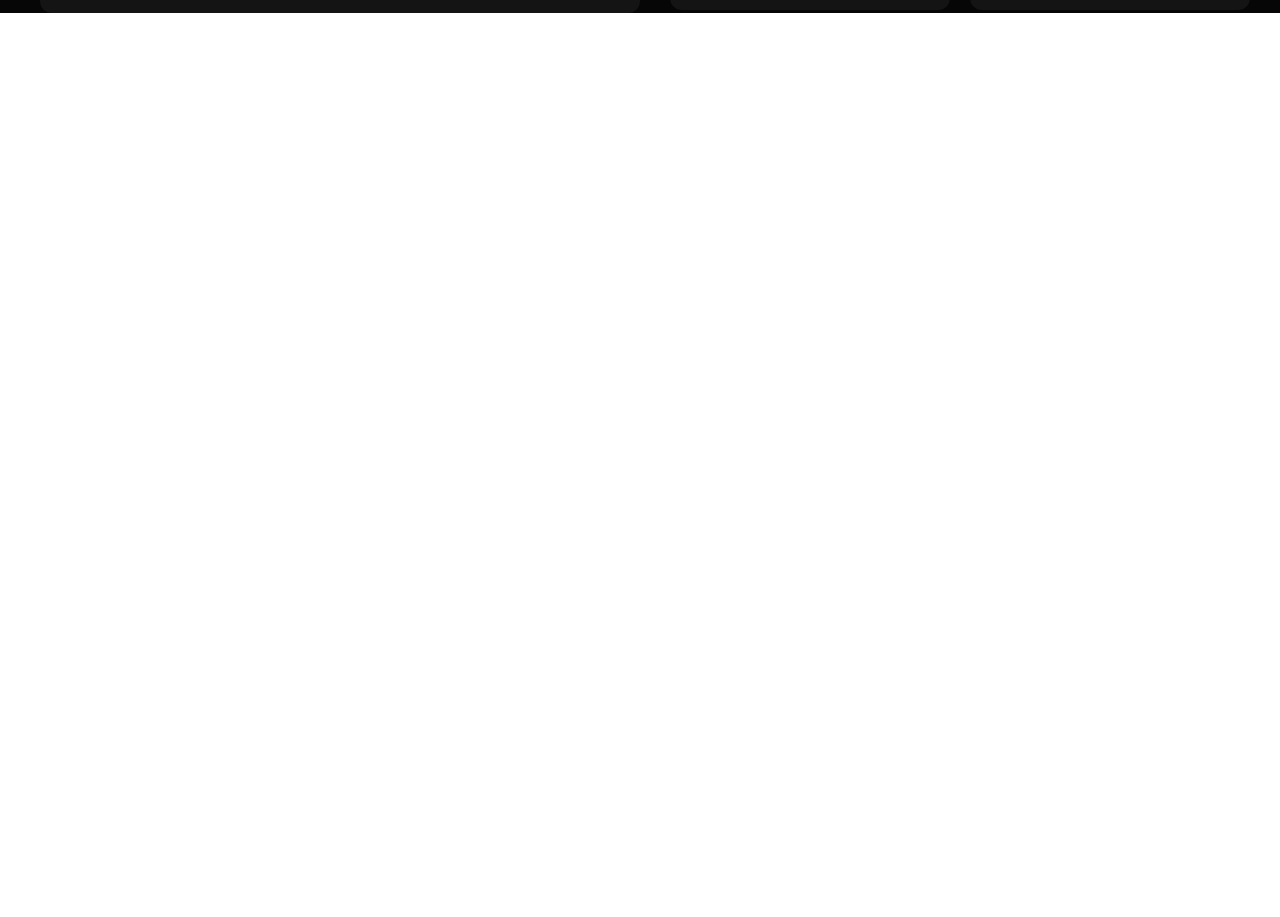
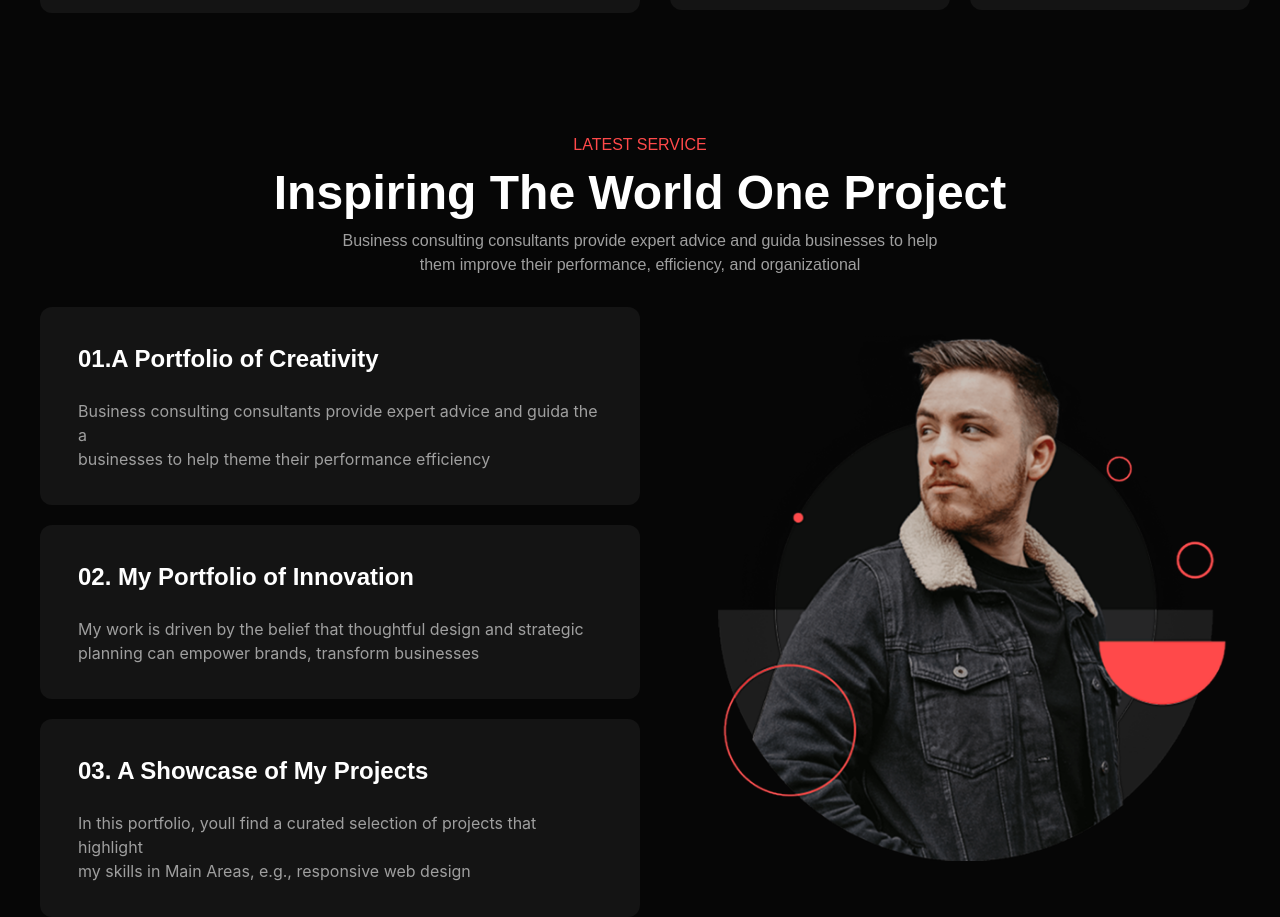
Before and after one commit to devjihad/Reeni_Creative_Protfolio, a React (Vite) app: page / in a window 1280 px wide. Shown: the part 1639-2556 px from the top of the page. Before the commit the page ends 1652 px from the top, so only its background shows below. Built offline with nearby package versions, Linux system fonts and the light colour scheme.

Commit message:
latest service done

```diff
--- a/src/Container/LatestService/LatestService.jsx
+++ b/src/Container/LatestService/LatestService.jsx
@@ -1,9 +1,34 @@
 import React from 'react';
-
+import rightImg from '../../assets/Margin.png'
 const LatestService = () => {
     return (
-        <div>
+        <div className='container mt-30 '>
+            <p className='text-[16px] text-red1 text-center font-rubik '>LATEST SERVICE</p>
+            <p className='text-[48px] font-rajdhani font-bold text-center'>Inspiring The World One Project</p>
+            <p className='text-[16px] font-rubik text-gray1 text-center mb-7.5 '>Business consulting consultants provide expert advice and guida businesses to help <br /> them improve their performance, efficiency, and organizational</p>
 
+            <div className='flex justify-between'>
+                <div className='w-1/2 '>
+                <div className='py-[34px] px-[38px] rounded-xl bg-cardBG  mb-5'>
+                    <h4 className='mb-[22px] text-[24px] font-rajdhani font-bold'> 01.A Portfolio of Creativity</h4>
+                    <p className='text-gray1'>Business consulting consultants provide expert advice and guida the a <br /> businesses to help theme their performance efficiency</p>
+                </div>
+
+                <div className='py-[34px] px-[38px] rounded-xl bg-cardBG mb-5'>
+                    <h4 className='mb-[22px] text-[24px] font-rajdhani font-bold'> 02. My Portfolio of Innovation</h4>
+                    <p className='text-gray1'>My work is driven by the belief that thoughtful design and strategic <br /> planning can empower brands, transform businesses</p>
+                </div>
+                <div className='py-[34px] px-[38px] rounded-xl bg-cardBG '>
+                    <h4 className='mb-[22px] text-[24px] font-rajdhani font-bold'> 03. A Showcase of My Projects</h4>
+                    <p className='text-gray1'>In this portfolio, youll find a curated selection of projects that highlight <br />my skills in Main Areas, e.g., responsive web design</p>
+                </div>
+
+            </div>
+
+            <div className='w-1/2'>
+                <img src={rightImg} alt="" />
+            </div>
+            </div>
         </div>
     );
 };
```
Also changed, not shown: src/assets/Margin.png (added).
